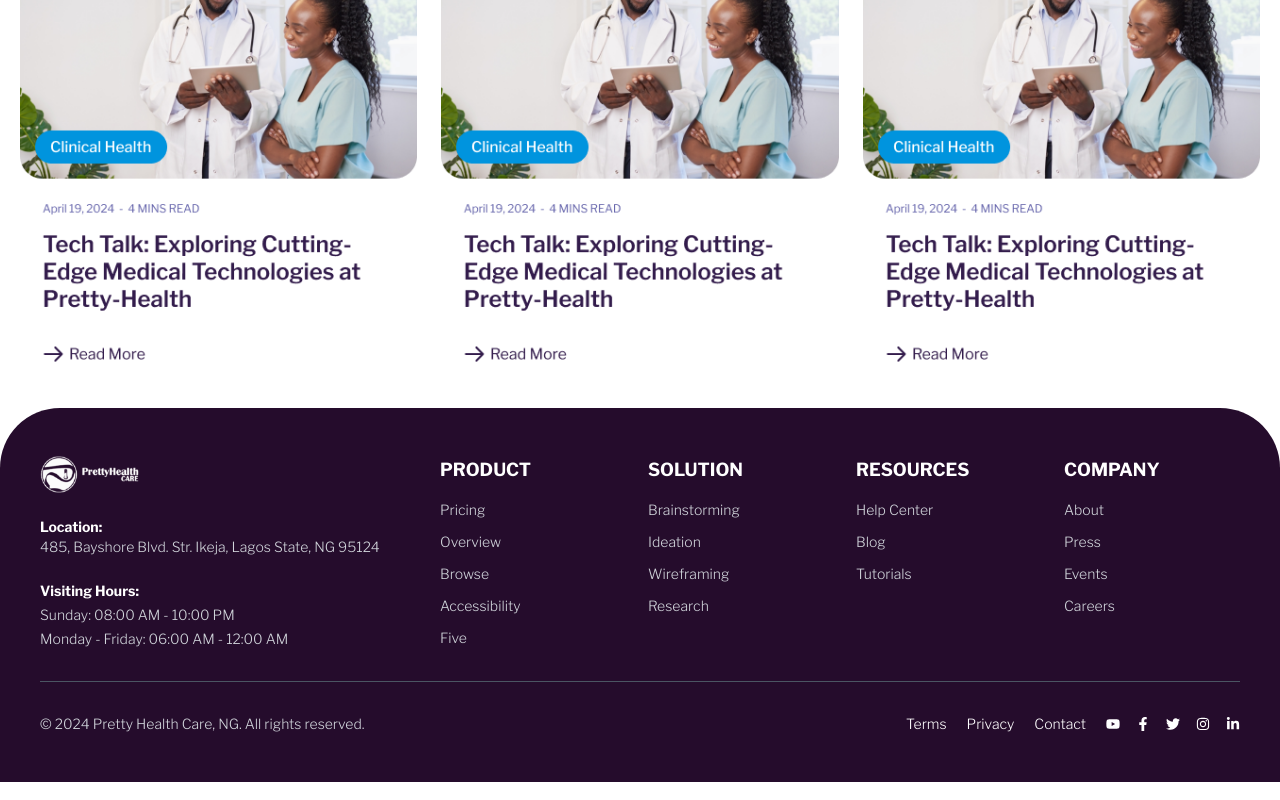
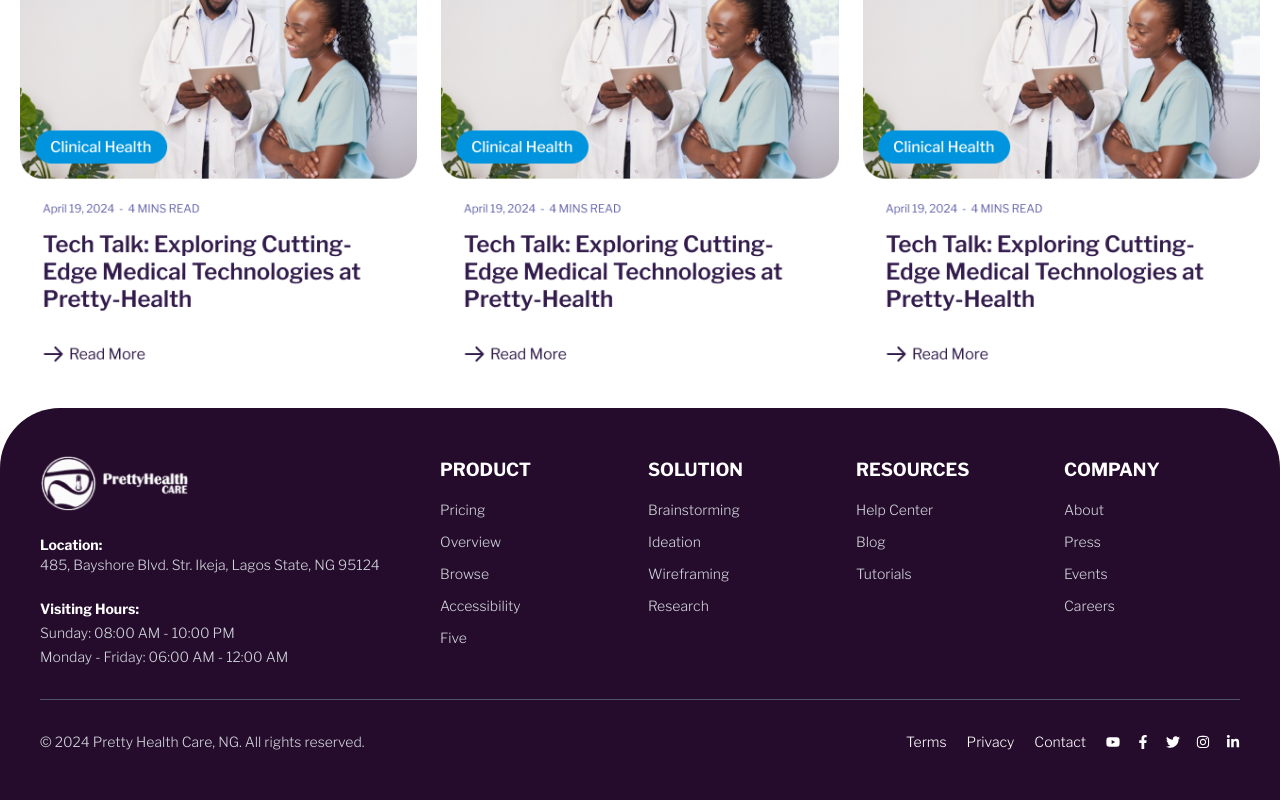
Before and after one commit to Savi1303/ade_healthcare, a Next.js app: page / in a window 1280 px wide. Shown: the part 5222-6022 px from the top of the page. Built offline with nearby package versions, Linux system fonts and the light colour scheme.

Commit message:
minor changes

```diff
--- a/src/components/Footer/Footer.tsx
+++ b/src/components/Footer/Footer.tsx
@@ -1,4 +1,4 @@
-import Image from 'next/image';
+import Image from "next/image";
 import React from 'react';
 import { FaYoutube, FaFacebookF, FaTwitter, FaInstagram } from "react-icons/fa";
 import { FaLinkedinIn } from 'react-icons/fa6';
@@ -14,8 +14,8 @@ const Footer = () => {
                         <Image
                             src="/Pretty-Health Website/Images/footer _img.png"
                             alt="Footer Logo"
-                            width={100}
-                            height={100}
+                            width={150}
+                            height={120}
                         />
                         <p className="text-sm font-bold">
                             Location: <br />
--- a/src/components/LandingPage/Blog/BlogCard/BlogCard.tsx
+++ b/src/components/LandingPage/Blog/BlogCard/BlogCard.tsx
@@ -1,4 +1,4 @@
-import Image from 'next/image'
+import Image from "next/image"
 import React from 'react'
 
 const BlogCard = () => {
--- a/src/components/LandingPage/LandingPage.tsx
+++ b/src/components/LandingPage/LandingPage.tsx
@@ -47,7 +47,7 @@ const LandingPage = () => {
     }, []);
 
     return (
-        <div>
+        <div className="overflow-hidden">
             <div id="homeView" className={`${visibleSections.homeView ? 'animate__animated animate__fadeIn' : ''}`}>
                 <HomeView />
             </div>
--- a/src/components/LandingPage/YourHealth/YourHealth.tsx
+++ b/src/components/LandingPage/YourHealth/YourHealth.tsx
@@ -1,4 +1,4 @@
-import Image from 'next/image';
+import Image from "next/image";
 import React from 'react';
 import { PiQuotes } from "react-icons/pi";
 import { FaArrowRight, FaStar } from 'react-icons/fa';
```
